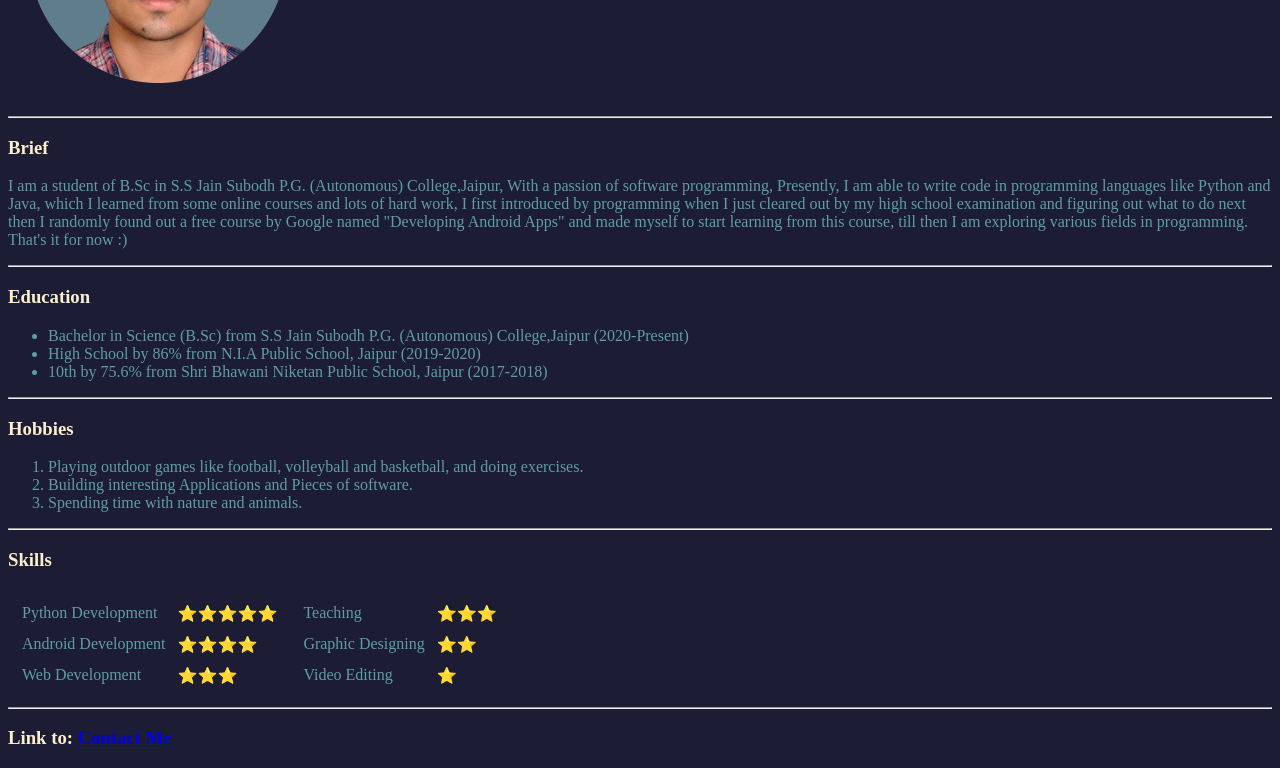
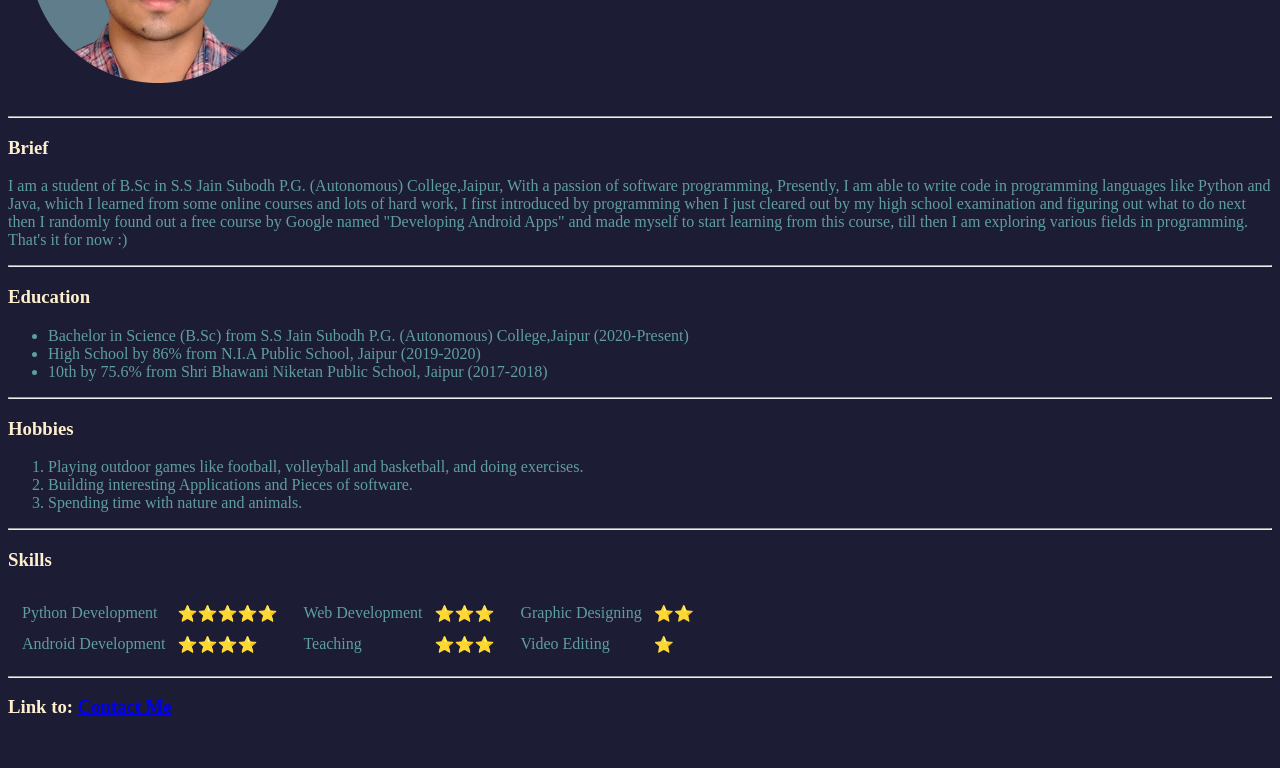
Before and after one commit to Ambayagya/CV, a plain HTML site: page index.html in a window 1280 px wide. Shown: the part 204-972 px from the top of the page. After the commit the page ends 941 px from the top, so only its background shows below. Drawn offline with Linux system fonts and the light colour scheme.

Commit message:
Update index.html

```diff
--- a/index.html
+++ b/index.html
@@ -56,26 +56,32 @@
 
                     </tr>
 
-                    <tr>
-                        <td>Web Development</td>
-                        <td>⭐⭐⭐</td>
 
-                    </tr>
 
                 </table>
             </td>
 
             <td>
-                <table cellspacing="10">
+              <table cellspacing="10">
+                <tr>
+                        <td>Web Development</td>
+                        <td>⭐⭐⭐</td>
+
+                </tr>
+
                 <tr>
                         <td>Teaching</td>
                         <td>⭐⭐⭐</td>
 
                 </tr>
+                </table>
+            </td>
 
+            <td>
+              <table cellspacing="10">
                 <tr>
-                    <td>Graphic Designing</td>
-                    <td>⭐⭐</td>
+                        <td>Graphic Designing</td>
+                        <td>⭐⭐</td>
 
                 </tr>
 
@@ -87,6 +93,7 @@
                 </table>
             </td>
 
+
         </tr>
 
     </table>
```
